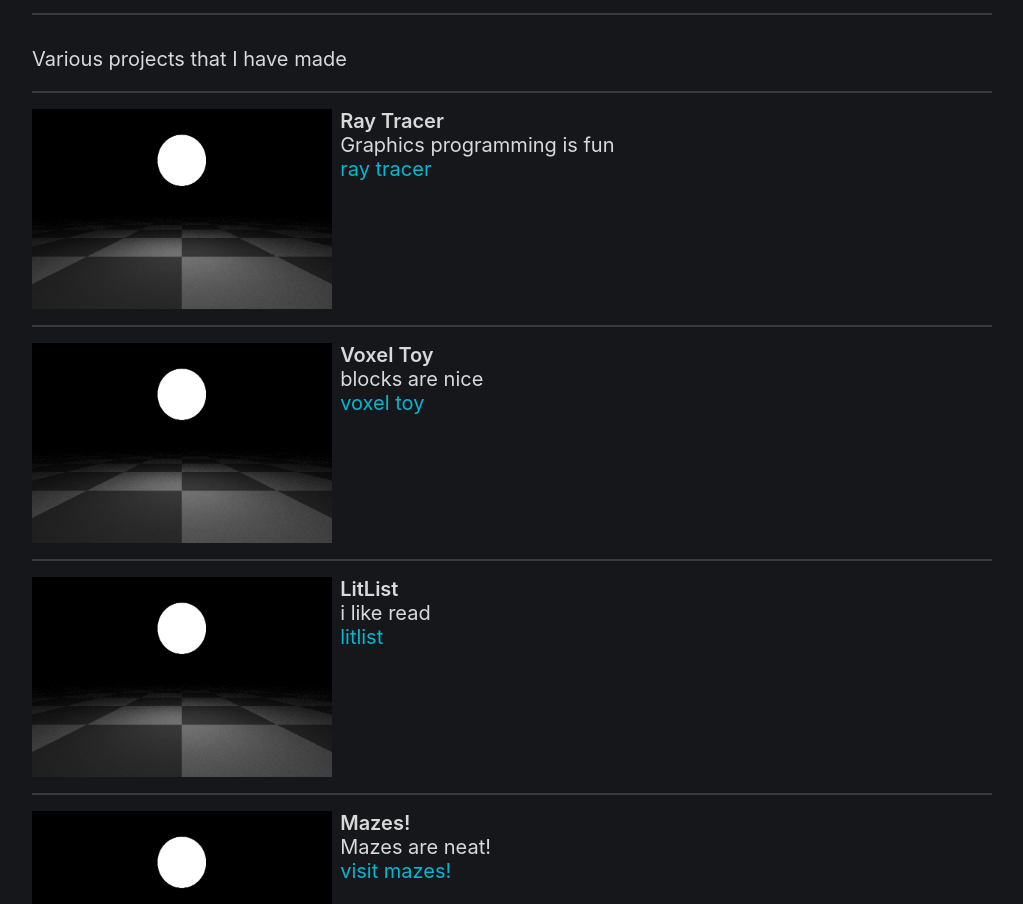
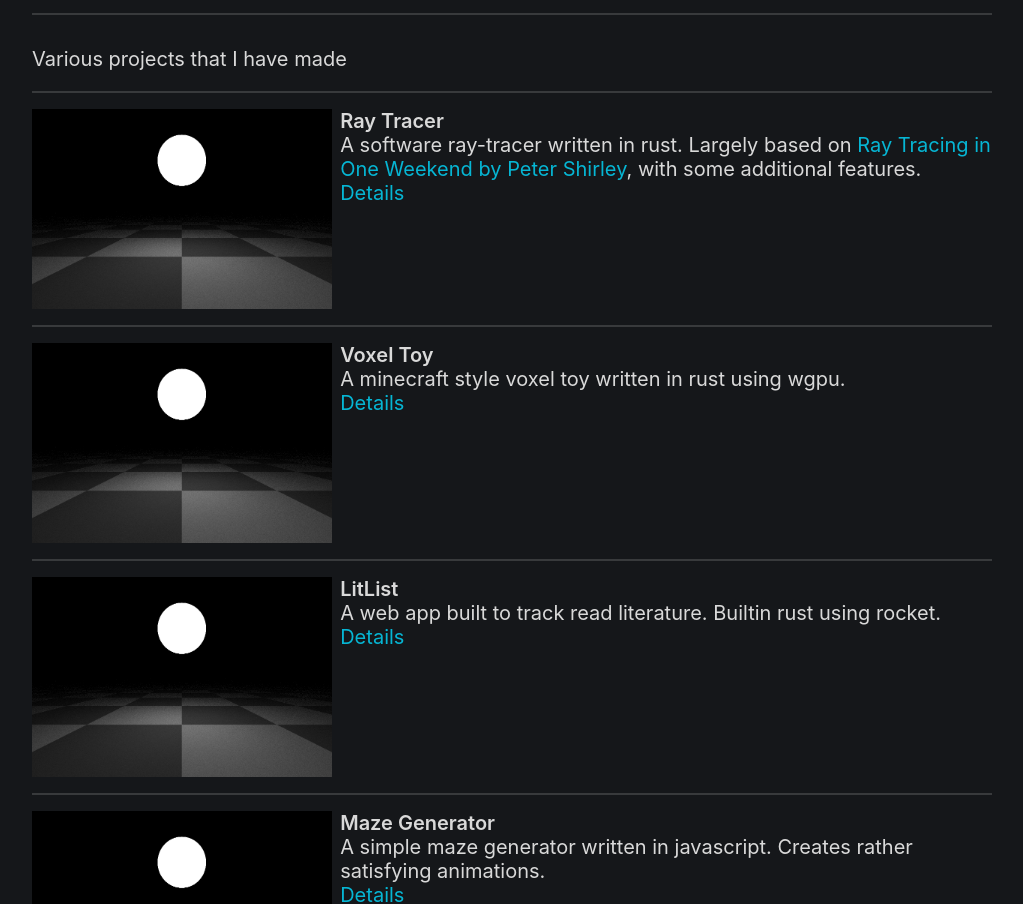
Before and after one commit to ag-dragon/ag-dragon.github.io, a website: page projects.html in a window 1280 px wide. Shown: the part 49-953 px from the top of the page, without its empty margins (128-1151 px from the left). Drawn offline with Linux system fonts and the light colour scheme.

Commit message:
Basic project descriptions

```diff
--- a/projects.html
+++ b/projects.html
@@ -27,8 +27,8 @@
             <img src="projects/ray-tracer/light.png" alt="project preview" height=200>
             <div class="project-preview-description">
                 <div class="project-title">Ray Tracer</div>
-                <div class="project-description">Graphics programming is fun</div>
-                <a href="./projects/ray-tracer/ray-tracer">ray tracer</a>
+                <div class="project-description">A software ray-tracer written in rust. Largely based on <a href="https://raytracing.github.io/books/RayTracingInOneWeekend.html">Ray Tracing in One Weekend by Peter Shirley</a>, with some additional features.</div>
+                <a href="./projects/ray-tracer/ray-tracer">Details</a>
             </div>
         </div>
         <div class="project-divider"></div>
@@ -37,8 +37,8 @@
             <img src="projects/ray-tracer/light.png" alt="project preview" height=200>
             <div class="project-preview-description">
                 <div class="project-title">Voxel Toy</div>
-                <div class="project-description">blocks are nice</div>
-                <a href="./projects/voxel-toy/voxel-toy">voxel toy</a>
+                <div class="project-description">A minecraft style voxel toy written in rust using wgpu.</div>
+                <a href="./projects/voxel-toy/voxel-toy">Details</a>
             </div>
         </div>
         <div class="project-divider"></div>
@@ -47,8 +47,8 @@
             <img src="projects/ray-tracer/light.png" alt="project preview" height=200>
             <div class="project-preview-description">
                 <div class="project-title">LitList</div>
-                <div class="project-description">i like read</div>
-                <a href="./projects/litlist/litlist">litlist</a>
+                <div class="project-description">A web app built to track read literature. Builtin rust using rocket.</div>
+                <a href="./projects/litlist/litlist">Details</a>
             </div>
         </div>
         <div class="project-divider"></div>
@@ -56,9 +56,9 @@
         <div class="project-preview">
             <img src="projects/ray-tracer/light.png" alt="project preview" height=200>
             <div class="project-preview-description">
-                <div class="project-title">Mazes!</div>
-                <div class="project-description">Mazes are neat!</div>
-                <a href="./projects/maze-generation/maze-generation">visit mazes!</a>
+                <div class="project-title">Maze Generator</div>
+                <div class="project-description">A simple maze generator written in javascript. Creates rather satisfying animations.</div>
+                <a href="./projects/maze-generation/maze-generation">Details</a>
             </div>
         </div>
         <div class="project-divider"></div>
```
